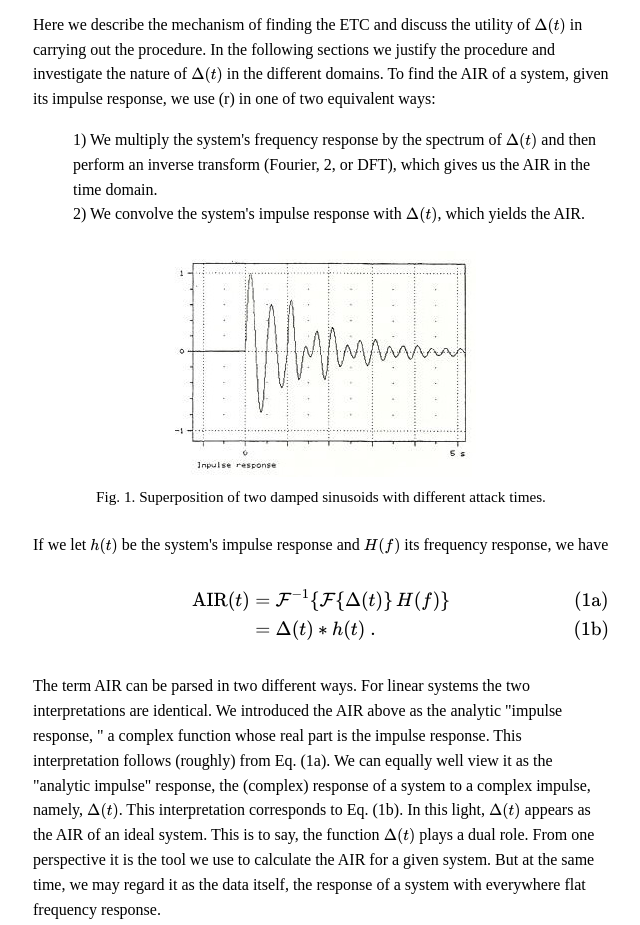
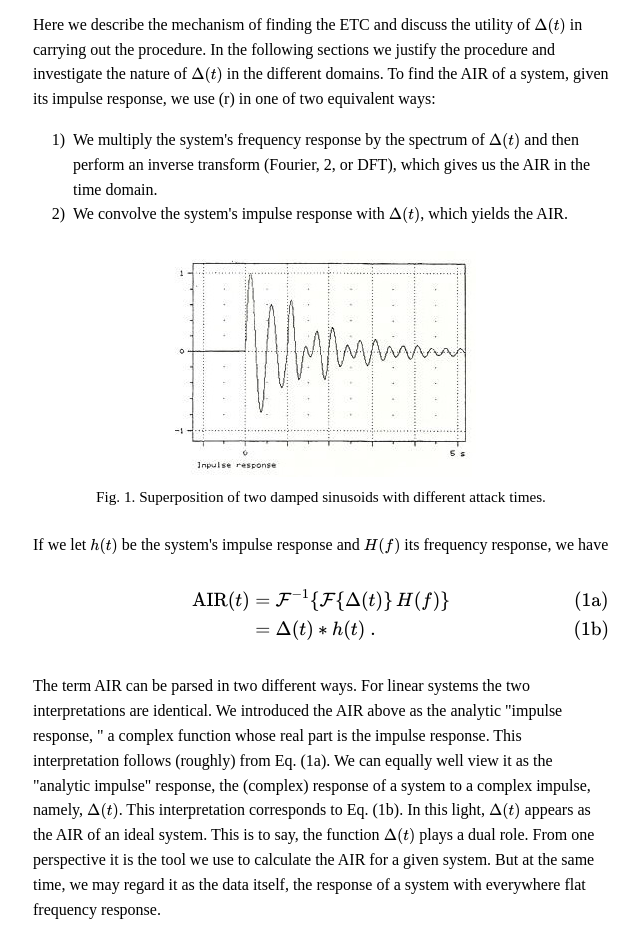
Before and after one commit to tom-huntington/andrew-duncan-the-analytic-impulse, a website: page docs/index.html in a window 1280 px wide. Shown: the part 1120-2045 px from the top of the page, without its empty margins (319-959 px from the left). Drawn offline with Linux system fonts and the light colour scheme.

Commit message:
ol styling

```diff
--- a/docs/index.html
+++ b/docs/index.html
@@ -28,11 +28,18 @@ figcaption {
 ol.paren-list {
   list-style: none;
   counter-reset: item;
+  padding-left: 0;
 }
 ol.paren-list > li {
+  position: relative;
   counter-increment: item;
+  padding-left: 2.5em;
 }
 ol.paren-list > li::before {
+  position: absolute;
+  left: 0;
+  width: 2em;
+  text-align: right;
   content: counter(item) ") ";
 }
 .formula {
```
Also changed, not shown: 1 other file.
